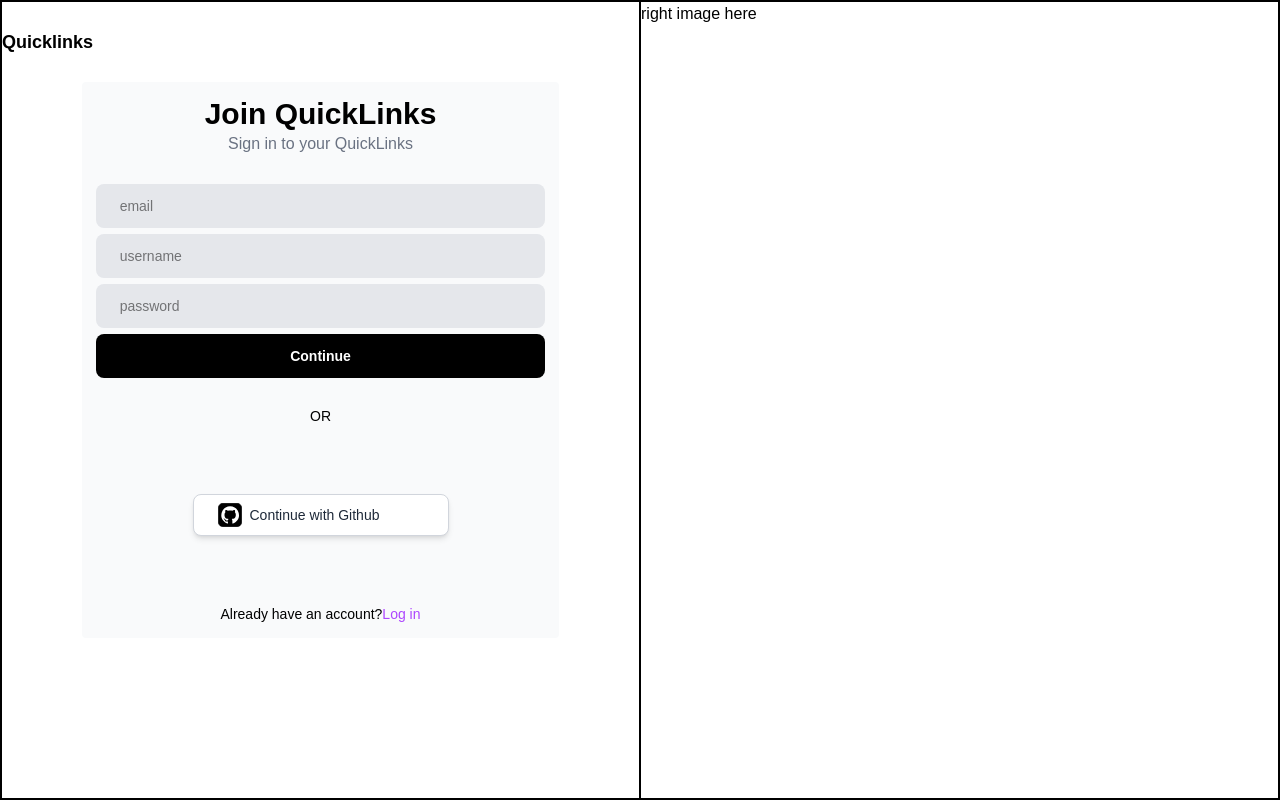
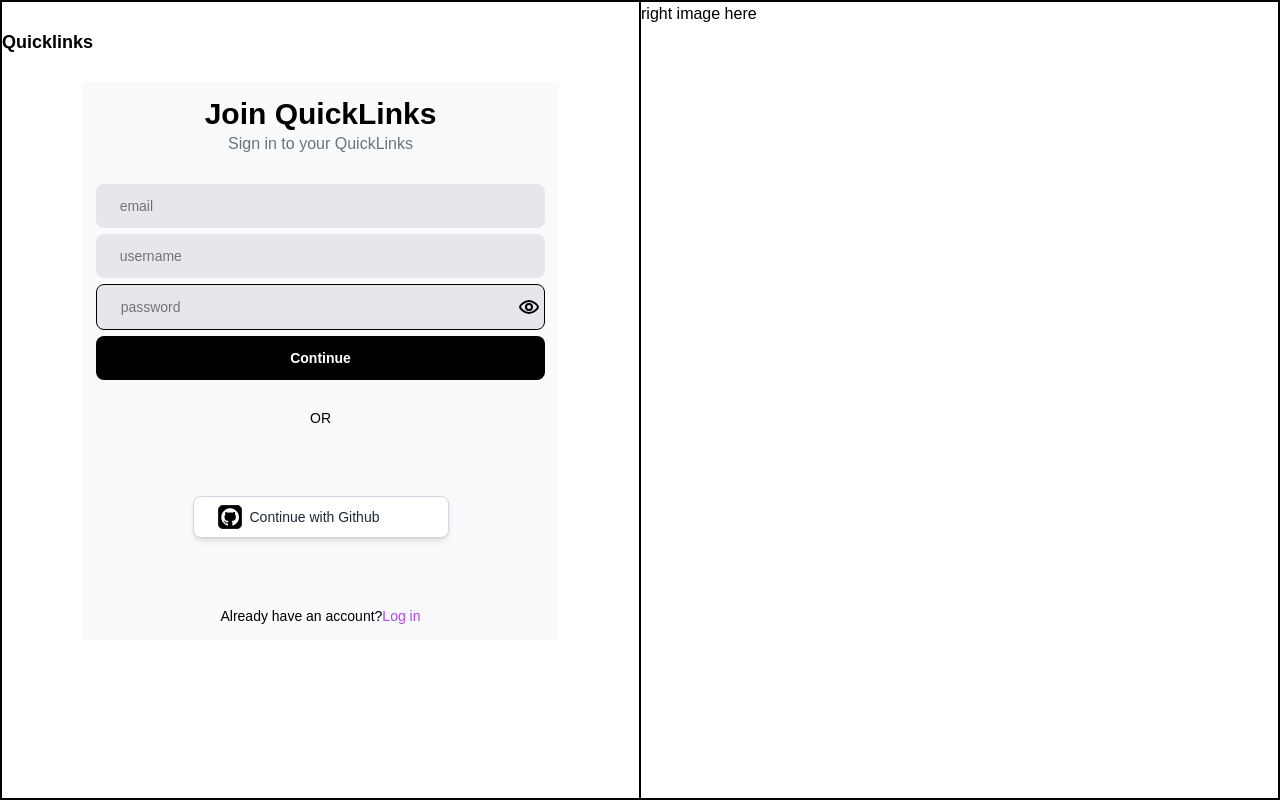
Before and after one commit to prathmeshrai0/QuickLinks, a Next.js app: page /login in a window 1280 px wide. Built offline with nearby package versions, Linux system fonts and the light colour scheme; no server answers; some icons are missing.

Commit message:
added hashing to password

```diff
--- /dev/null
+++ b/assets/EyeClose.js
@@ -0,0 +1,21 @@
+import React from 'react';
+
+const EyeClosed = ({ className }) => {
+  return (
+    <svg
+      className={className} // allows passing Tailwind classes
+      aria-hidden="true"
+      xmlns="http://www.w3.org/2000/svg"
+      width="24"
+      height="24"
+      fill="currentColor"
+      viewBox="0 0 24 24"
+    >
+      <path d="m4 15.6 3.055-3.056A4.913 4.913 0 0 1 7 12.012a5.006 5.006 0 0 1 5-5c.178.009.356.027.532.054l1.744-1.744A8.973 8.973 0 0 0 12 5.012c-5.388 0-10 5.336-10 7A6.49 6.49 0 0 0 4 15.6Z"/>
+      <path d="m14.7 10.726 4.995-5.007A.998.998 0 0 0 18.99 4a1 1 0 0 0-.71.305l-4.995 5.007a2.98 2.98 0 0 0-.588-.21l-.035-.01a2.981 2.981 0 0 0-3.584 3.583c0 .012.008.022.01.033.05.204.12.402.211.59l-4.995 4.983a1 1 0 1 0 1.414 1.414l4.995-4.983c.189.091.386.162.59.211.011 0 .021.007.033.01a2.982 2.982 0 0 0 3.584-3.584c0-.012-.008-.023-.011-.035a3.05 3.05 0 0 0-.21-.588Z"/>
+      <path d="m19.821 8.605-2.857 2.857a4.952 4.952 0 0 1-5.514 5.514l-1.785 1.785c.767.166 1.55.25 2.335.251 6.453 0 10-5.258 10-7 0-1.166-1.637-2.874-2.179-3.407Z"/>
+    </svg>
+  );
+};
+
+export default EyeClosed;
--- /dev/null
+++ b/assets/EyeOpen.js
@@ -0,0 +1,28 @@
+import React from 'react';
+
+const EyeOpen = ({className}) => {
+  return (
+    <svg
+      className={`w-6 h-6 text-gray-800 dark:text-white ${className}`}
+      aria-hidden="true"
+      xmlns="http://www.w3.org/2000/svg"
+      width="24"
+      height="24"
+      fill="none"
+      viewBox="0 0 24 24"
+    >
+      <path
+        stroke="black"
+        strokeWidth="2"
+        d="M21 12c0 1.2-4.03 6-9 6s-9-4.8-9-6c0-1.2 4.03-6 9-6s9 4.8 9 6Z"
+      />
+      <path
+        stroke="black"
+        strokeWidth="2"
+        d="M15 12a3 3 0 1 1-6 0 3 3 0 0 1 6 0Z"
+      />
+    </svg>
+  );
+};
+
+export default EyeOpen;
--- a/components/Pages/Loading/LoadingPage.js
+++ b/components/Pages/Loading/LoadingPage.js
@@ -2,7 +2,7 @@ import React from 'react'
 
 const LoadingPage = (props) => {
     return (
-        <div className={`flex space-x-2 justify-center items-center border bg-black   h-full  self-center mx-auto  dark:invert min-h-screen ${props.className}`}>
+        <div className={`flex space-x-2 justify-center items-center border bg-black   h-full  self-center mx-auto  dark:invert  ${props.className ||"min-h-screen"}`}>
             <span className='sr-only'>Loading...</span>
             <div className='h-8 w-8 bg-white rounded-full animate-bounce [animation-delay:-0.3s]'></div>
             <div className='h-8 w-8 bg-white rounded-full animate-bounce [animation-delay:-0.15s]'></div>
--- a/components/Pages/landingPage/intro.js
+++ b/components/Pages/landingPage/intro.js
@@ -70,7 +70,7 @@ const Intro = () => {
           <div className="  border-2 h-96     flex  justify-center ">
             <ul
               role="list"
-              className="divide-y divide-gray-200 w-md   "
+              className="divide-y divide-gray-200 w-md  overflow-hidden  "
             >
               {LatestCustomers ? LatestCustomers.map((user, index) => (
                 <li
--- a/components/Pages/loginPage/loginPage.js
+++ b/components/Pages/loginPage/loginPage.js
@@ -7,6 +7,8 @@ import validator from "validator";
 import { useRouter } from "next/navigation";
 import { useForm } from "react-hook-form";
 import { RetriveFromLocalStorage, SaveToLocalStorage } from "@/utlis/helper";
+import EyeClosed from "@/assets/EyeClose";
+import EyeOpen from "@/assets/EyeOpen";
 const LoginPage = props => {
   const [form, setform] = useState({
     email: "",
@@ -27,13 +29,20 @@ const LoginPage = props => {
   const router = useRouter();
   const formValues = watch();
 
+  const [isShowPassword, setisShowPassword] = useState(false)
+
+
+  const togglePassword = (e) => {
+
+    setisShowPassword(!isShowPassword)
+  };
   const handelChange = e => {
     setform({ ...form, [e.target.name]: e.target.value });
   };
   const submit = async e => {
     const isEmailGiven = validator.isEmail(e.unknown);
     let sendingData;
-    if(e.unknown.length )
+    if (e.unknown.length)
       if (isEmailGiven) {
 
         const { password, unknown } = e
@@ -68,7 +77,7 @@ const LoginPage = props => {
             givenUsername: true,
           };
         }
-      else{
+        else {
           setError("unknown", { type: "manual", message: "Username cannot contain spaces" });
         }
       }
@@ -98,6 +107,7 @@ const LoginPage = props => {
       fetch("api/user")
         .then(res => res.json())
         .then(data => {
+
           if (data.isAvailable) {
             router.push("project");
 
@@ -131,16 +141,23 @@ const LoginPage = props => {
               type="text"
               placeholder="email or username"
               name="unknown"
-              {...register('unknown',{
-                required:"This field is require"
+              {...register('unknown', {
+                required: "This field is require"
               })}
             />
             {errors.password && (
               <p className="text-red-500">{errors.password.message}</p>
             )}
+             <div className=" relative ">
+
+
+             <button type="button" onClick={togglePassword} className="absolute right-1 top-1/2 -translate-y-1/2">
+              {isShowPassword ? <EyeClosed/> : <EyeOpen/> }
+
+              </button>
             <input
-              className="custom-button cursor-auto bg-gray-200 font-light rounded-lg "
-              type="password"
+              className="custom-button cursor-auto bg-gray-200 font-light rounded-lg w-full"
+              type={isShowPassword ? 'text':'password'}
               placeholder="password"
               name="password"
               {...register("password", {
@@ -166,6 +183,7 @@ const LoginPage = props => {
                 },
               })}
             />
+              </div>
             <button
               className="custom-button rounded-lg bg-black text-white"
             >
@@ -176,11 +194,7 @@ const LoginPage = props => {
           <div className="authLogin">
             <SocialButton />
           </div>
-          {/* <div className="reset flex gap-0.5  justify-center items-center text-purple-500  font-medium [&>*]:cursor-pointer">
-            <span>Forgot username ?</span>
-            <span className="font-bold "> . </span>
-            <span> Forgot password ?</span>
-          </div> */}
+
           <div className="toggle flex justify-center items-center">
             <p>Doesn&apos;t have an account?</p>
             <button
--- a/components/Pages/loginPage/signInPage.js
+++ b/components/Pages/loginPage/signInPage.js
@@ -6,6 +6,8 @@ import { useSession, signIn, signOut } from "next-auth/react";
 import { useRouter } from "next/navigation";
 import { useForm } from "react-hook-form";
 import { RetriveFromLocalStorage, SaveToLocalStorage } from "@/utlis/helper";
+import EyeOpen from "@/assets/EyeOpen";
+import EyeClosed from "@/assets/EyeClose";
 
 const SignInPage = props => {
   const {
@@ -20,6 +22,7 @@ const SignInPage = props => {
   const { data: session } = useSession();
   const router = useRouter();
   const formValues = watch();
+  const [isShowPassword, setisShowPassword] = useState(false)
 
   const submit = async e => {
     const { email, username, password } = e;
@@ -41,6 +44,11 @@ const SignInPage = props => {
   const toggle = () => {
     router.push("/login?action=login");
   };
+  const togglePassword = (e) => {
+
+    setisShowPassword( !isShowPassword)
+  };
+
 
 
   useEffect(() => {
@@ -63,6 +71,7 @@ const SignInPage = props => {
       fetch("api/user")
         .then(res => res.json())
         .then(data => {
+
           if (data.isAvailable) {
             router.push("project");
           } else {
@@ -122,9 +131,15 @@ const SignInPage = props => {
             {errors.password && (
               <p className="text-red-500">{errors.password.message}</p>
             )}
+            <div className=" relative ">
+              <button type="button" onClick={togglePassword} className="absolute right-1 top-1/2 -translate-y-1/2">
+              {isShowPassword ? <EyeClosed/> : <EyeOpen/> }
+
+              </button>
+
               <input
-              className="custom-button cursor-auto bg-gray-200 font-light rounded-lg "
-              type="password"
+                className="custom-button cursor-auto bg-gray-200 font-light rounded-lg border w-full "
+                type={isShowPassword ? 'text':'password'}
                 placeholder="password"
                 name="password"
                 {...register("password", {
@@ -150,9 +165,10 @@ const SignInPage = props => {
                   },
                 })}
               />
+            </div>
             <button
               type="submit"
-              className="custom-button rounded-lg bg-black text-white"
+              className="custom-button rounded-lg bg-black text-white   "
             >
               Continue
             </button>
--- a/next.config.js
+++ b/next.config.js
@@ -5,3 +5,24 @@
 // };
 
 // export default nextConfig;
+// next.config.js
+//  import path from "path";
+
+// const nextConfig = {
+//   turbopack: {
+//     root: path.resolve("./web dev/code sigma web dev/projects/137-linktree-clone")
+//   }
+// };
+
+// export default nextConfig;
+
+/** @type {import('next').NextConfig} */
+const nextConfig = {
+  turbopack: {
+    root: 'D:/padai krlo/web dev/code sigma web dev/projects/137-linktree-clone',
+
+    // your actual project folder
+  },
+};
+
+export default nextConfig;
--- a/package.json
+++ b/package.json
@@ -14,7 +14,7 @@
     "@heroicons/react": "^2.2.0",
     "@prisma/client": "^6.14.0",
     "bcrypt": "^6.0.0",
-    "next": "15.3.5",
+    "next": "^15.5.4",
     "next-auth": "^4.24.11",
     "react": "^19.0.0",
     "react-dom": "^19.0.0",
--- /dev/null
+++ b/utlis/helper-server.js
@@ -0,0 +1,17 @@
+"use server"
+import bcrypt from "bcrypt";
+
+
+
+
+export async function SaveSecurely(text) {
+  const saltRounds = 10;
+ const hash = await bcrypt.hash(text, saltRounds);
+
+  return hash ;
+}
+export async function CheckSecurely(hash, text) {
+return bcrypt.compare(text, hash)
+
+
+}
--- a/utlis/helper.js
+++ b/utlis/helper.js
@@ -1,5 +1,4 @@
 import { getServerSession } from "next-auth/next";
-
 import { authOptions } from "@/app/api/auth/[...nextauth]/route";
 export function isValidURL(urlData) {
   try {
--- a/utlis/index.js
+++ b/utlis/index.js
@@ -1,2 +1,3 @@
 export * from './api'
 export * from './helper'
+export * from './helper-server'
```
Also changed, not shown: app/api/auth/[...nextauth]/route.js (+8 -2 lines), 1 other file (tests, documents, lock files or other folders). Lines whose indentation alone changed are shown as unchanged.
